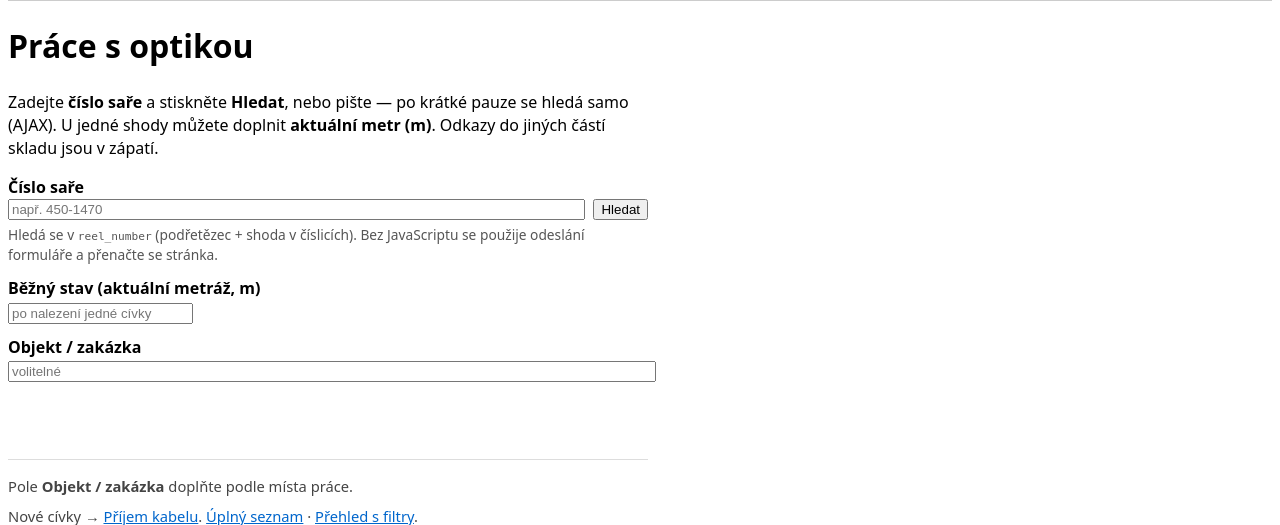
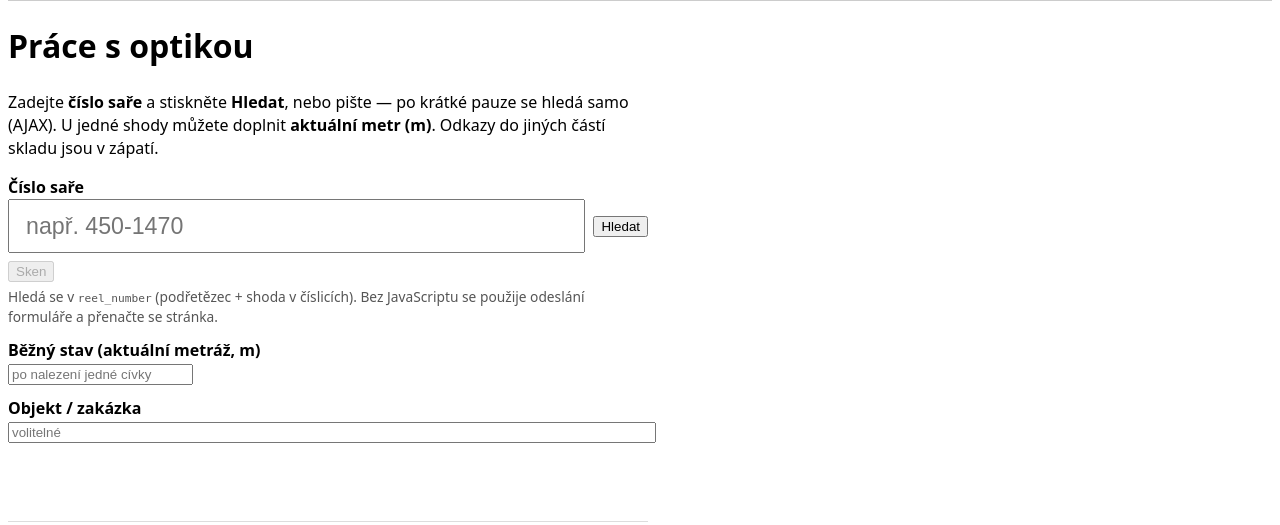
Before and after one commit to webvik/Optica_Sklad, a Symfony app: template templates/warehouse/spool/index.html.twig in a window 1280 px wide. Shown: the part 66-591 px from the top of the page. Run offline with Twig, Linux system fonts and the light colour scheme; the template is opened without the code that fills it, so the values that code supplies are empty; some libraries are stand-ins or nearby versions.

Commit message:
Spool: larger Číslo saře field + placeholder Sken button
Made-with: Cursor

```diff
--- a/templates/warehouse/spool/index.html.twig
+++ b/templates/warehouse/spool/index.html.twig
@@ -1,5 +1,18 @@
 {% extends 'base.html.twig' %}
 {% block title %}Práce s optikou — cívky{% endblock %}
+{% block stylesheets %}
+    {{ parent() }}
+    <style>
+        .work-input-sare {
+            min-width: 32rem;
+            max-width: 100%;
+            flex: 1 1 20rem;
+            font-size: 1.45rem;
+            line-height: 1.3;
+            padding: 0.6rem 1rem;
+        }
+    </style>
+{% endblock %}
 {% block body %}
     {% include '_app_menu_cz.html.twig' %}
     <h1>Práce s optikou</h1>
@@ -9,8 +22,9 @@
         <p style="margin: 0 0 .75rem;">
             <label for="work-q" style="display: block; font-weight: 600;">Číslo saře</label>
             <span style="display: flex; flex-wrap: wrap; gap: .5rem; align-items: center;">
-                <input type="text" name="q" id="work-q" value="{{ searchQuery|e('html_attr') }}" autocomplete="off" autocapitalize="off" spellcheck="false" placeholder="např. 450-1470" style="min-width: 16rem; flex: 1;">
+                <input type="text" name="q" id="work-q" class="work-input-sare" value="{{ searchQuery|e('html_attr') }}" autocomplete="off" autocapitalize="off" spellcheck="false" placeholder="např. 450-1470">
                 <button type="submit" style="white-space: nowrap;">Hledat</button>
+                <button type="button" id="work-scan-btn" disabled style="white-space: nowrap;" title="Sken (čárový kód) — zatím nepřipojeno">Sken</button>
             </span>
             <span style="display: block; font-size: .86em; color: #555; margin-top: .3rem;">Hledá se v <code>reel_number</code> (podřetězec + shoda v číslicích). Bez JavaScriptu se použije odeslání formuláře a přenačte se stránka.</span>
         </p>
```
